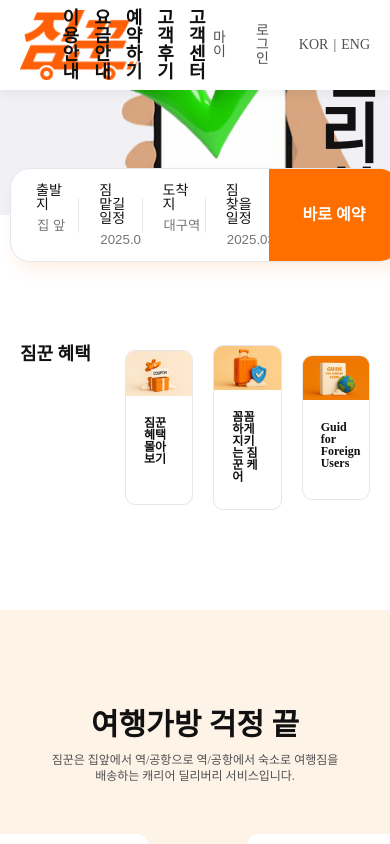
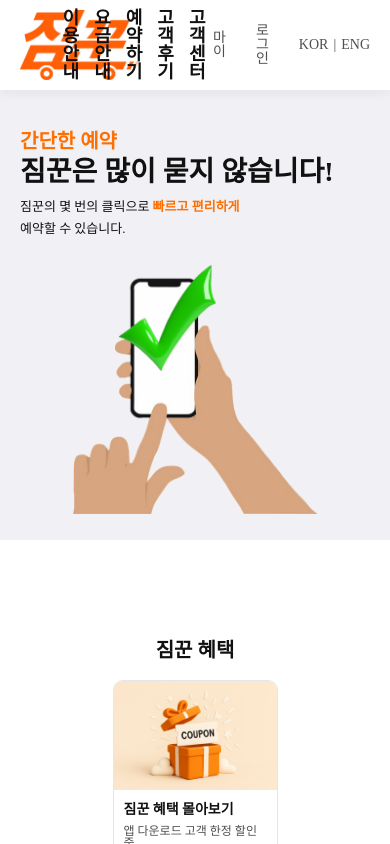
Before and after one commit to HongEungyung/jimggun, a Vue app: page / in a window 390 px wide. Shown: the top 844 px of the page. Built offline with nearby package versions, Linux system fonts and the light colour scheme.

Commit message:
푸터 반응형 하는 중

```diff
--- a/src/views/A1_home.vue
+++ b/src/views/A1_home.vue
@@ -29,7 +29,7 @@ const mainBannerData = ref([
     title4Span: "",
     title4: "예약할 수 있습니다.",
     image: "/public/images/hong/slideImg2.png",
-    imageWidth: "500px",
+    imageWidth: "400px",
   },
   {
     id: 3,
@@ -53,6 +53,7 @@ const mainBannerData = ref([
     title4Span: "안전하게 보관",
     title4: " 해드립니다.",
     image: "/public/images/hong/slideImg4.png",
+    image1: "/public/images/hong/slideImg4-1.png",
     imageWidth: "280px",
   },
 ]);
@@ -79,7 +80,7 @@ const mainBannerData = ref([
             </h4>
           </div>
           <div class="mainbannerImage">
-            <img :src="slide.image" :alt="'슬라이드이미지' + slide.id" :style="{ width: slide.imageWidth }" />
+            <img :src="slide.image" :alt="'슬라이드이미지' + slide.id" :style="{ width: slide.imageWidth }" :class="[slide.id === 3 ? 'mobile-img-3' : '', slide.id === 4 ? 'mobile-img-4' : '']" />
           </div>
         </SwiperSlide>
       </Swiper>
@@ -294,20 +295,6 @@ const mainBannerData = ref([
 }
 .main-wrap {
   width: 100%;
-  /* 슬라이드 */
-  // .visual {
-  //   width: 100%;
-  //   position: relative;
-  // }
-  // .slide {
-  //   width: 100%;
-  //   height: 32vw;
-  //   background-size: cover;
-  //   background-position: center;
-  //   img {
-  //     width: 400px;
-  //   }
-  // }
 
   // 메인베너
   .visual {
@@ -318,27 +305,82 @@ const mainBannerData = ref([
       .slide {
         width: 100%;
         height: 32vw;
+        min-height: 450px;
         display: flex;
         justify-content: center;
         align-items: center;
         gap: 100px;
         background-color: $bg-light;
+        @media screen and (max-width: 1192px) {
+          gap: 50px !important;
+        }
+        @media screen and (max-width: 768px) {
+          height: auto !important;
+          padding: 40px 20px 0 20px !important;
+          flex-direction: column !important;
+          gap: 1px !important;
+        }
+
         .mainbannerText {
-          display: flex;
-          flex-direction: column;
+          display: flex !important;
+          flex-direction: column !important;
           gap: 8px;
+          @media screen and (max-width: 768px) {
+            text-align: left !important;
+            gap: 4px !important;
+            width: 100% !important;
+            align-items: flex-start !important;
+            max-width: 500px !important;
+          }
+
           h1 {
             font-size: 35px;
             font-weight: 600;
             color: $primary-color;
+            @media screen and (max-width: 1192px) {
+              font-size: $title-font-M !important;
+            }
+            @media screen and (max-width: 968px) {
+              font-size: $title-font-XS !important;
+            }
+            @media screen and (max-width: 768px) {
+              font-size: 22px !important;
+            }
+            @media screen and (max-width: 390px) {
+              font-size: 20px !important;
+            }
           }
           h2 {
             font-size: 65px;
             font-weight: 800;
             margin-bottom: 12px;
+            @media screen and (max-width: 1192px) {
+              font-size: 50px !important;
+            }
+            @media screen and (max-width: 968px) {
+              font-size: 36px !important;
+            }
+            @media screen and (max-width: 768px) {
+              margin-bottom: 6px !important;
+              line-height: 1.2 !important;
+            }
+            @media screen and (max-width: 390px) {
+              font-size: 28px !important;
+            }
           }
           h3 {
             font-size: $title-font-S;
+            @media screen and (max-width: 1192px) {
+              font-size: $text-font-M !important;
+            }
+            @media screen and (max-width: 768px) {
+              font-size: 15px !important;
+              line-height: 1.4 !important;
+            }
+            @media screen and (max-width: 390px) {
+              font-size: 13px !important;
+            }
+
             span {
               color: $primary-color;
               font-weight: 700;
@@ -346,6 +388,17 @@ const mainBannerData = ref([
           }
           h4 {
             font-size: $title-font-S;
+            @media screen and (max-width: 1192px) {
+              font-size: $text-font-M !important;
+            }
+            @media screen and (max-width: 768px) {
+              font-size: 15px !important;
+              line-height: 1.4 !important;
+            }
+            @media screen and (max-width: 390px) {
+              font-size: 13px !important;
+            }
+
             span {
               color: $primary-color;
               font-weight: 700;
@@ -353,24 +406,49 @@ const mainBannerData = ref([
           }
         }
         .mainbannerImage {
-          // width: 400px;
+          display: flex;
+          justify-content: center;
+          align-items: center;
+          @media screen and (max-width: 768px) {
+            width: 100% !important;
+            height: auto !important;
+            height: 100% !important;
+            .mobile-img-3 {
+              height: 80% !important;
+            }
+            .mobile-img-4 {
+              width: 80% !important; // 또는 원하는 비율
+              max-width: 300px !important;
+            }
+          }
+          @media screen and (max-width: 480px) {
+            height: 300px !important;
+          }
+
           img {
-            // width: 100%;
+            height: auto;
+            object-fit: contain;
+            @media screen and (max-width: 768px) {
+              width: 80% !important;
+              max-width: 480px !important;
+            }
+            @media screen and (max-width: 390px) {
+              height: 250px !important;
+              object-fit: contain !important;
+            }
           }
         }
-      }
-      .slide1 {
       }
     }
     // 바로 예약하기
     .reservationMini {
       width: 100%;
-      max-width: 900px;
+      max-width: 1000px;
       margin: 0 10px;
-      padding-left: 5px;
+      padding-left: 15px;
       background-color: $white;
       border: 1px solid $bg-primary;
-      border-radius: 20px;
+      border-radius: 50px;
       overflow: hidden;
       box-shadow: $reservation-boxShadow;
       display: flex;
@@ -381,8 +459,9 @@ const mainBannerData = ref([
       z-index: 10;
       form {
         width: 100%;
-        max-width: 770px;
+        // max-width: 850px;
         display: flex;
+        padding: 5px;
       }
       .mini-text1 {
         position: relative;
@@ -425,7 +504,7 @@ const mainBannerData = ref([
           width: 85%;
           border: none;
           outline: none;
-          padding: 4px 6px;
+          padding: 6px;
           margin-left: 15px;
           margin-right: 15px;
           border-radius: 6px;
@@ -442,13 +521,12 @@ const mainBannerData = ref([
         display: flex;
         justify-content: center;
         align-items: center;
-        width: 100%;
-        max-width: 130px;
+        width: 16%;
         cursor: pointer;
-        // min-width: 70px;
-        // border-top-right-radius: 20px;
-        // border-bottom-right-radius: 20px;
+        // border-radius: 50px;
+        // margin: 10px;
         p {
+          font-size: $text-font-L;
           color: $white;
           font-weight: 700;
         }
@@ -462,7 +540,7 @@ const mainBannerData = ref([
   .a1-part1 {
     display: flex;
     justify-content: space-between;
-    margin-top: 130px;
+    padding: 100px 0;
     /* 타이틀 */
     .a1-part1-title {
       width: 25%;
@@ -489,6 +567,7 @@ const mainBannerData = ref([
         display: flex;
         flex-direction: column;
         width: calc(100% / 3);
+        min-width: 180px;
         max-width: 300px;
         overflow: hidden;
         border: 1px solid $input-select;
@@ -502,7 +581,7 @@ const mainBannerData = ref([
           }
         }
         .box-text {
-          padding: 18px;
+          padding: 18px 18px 22px 18px;
           h3 {
             font-size: $text-font-XL;
             font-weight: bold;
@@ -523,7 +602,6 @@ const mainBannerData = ref([
   .a1-part2 {
     background-color: $sub-color;
     padding: 100px 0;
-    margin-top: 100px;
     display: flex;
     flex-direction: column;
     gap: 50px;
@@ -845,7 +923,7 @@ const mainBannerData = ref([
     font-size: $text-font-XS !important;
   }
 }
-@media screen and (max-width: 1108px) {
+@media screen and (max-width: 1068px) {
   .box1-text p {
     margin-bottom: 12px !important;
   }
@@ -861,18 +939,6 @@ const mainBannerData = ref([
     font-size: $text-font-XS !important;
   }
 }
-// 파트 3
-// @media screen and (max-width: 960px) {
-//   .part3-box1 {
-//     display: flex;
-//     flex-direction: column;
-//     justify-content: center;
-//     align-items: center;
-//   }
-//   .phoneImg img {
-//     display: none !important;
-//   }
-// }
 @media screen and (max-width: 937px) {
   .playstoreKOR {
     display: none !important;
@@ -883,52 +949,38 @@ const mainBannerData = ref([
     display: block !important;
   }
 }
-@media screen and (max-width: 899px) {
-  .box1-text h3 {
-    margin-bottom: 21px !important;
-  }
-  .box2-text h3 {
-    margin-bottom: 21px !important;
-  }
-}
 @media screen and (max-width: 881px) {
   .box2-text h3 {
     margin-bottom: 8px !important;
   }
 }
 @media screen and (max-width: 871px) {
-  .box1-text h3 {
-    margin-bottom: 21px !important;
-  }
   .box2-text h3 {
     margin-bottom: 8px !important;
   }
   .box3-text h3 {
-    margin-bottom: 12px !important;
+    margin-bottom: 8px !important;
   }
-  .a1-part3{
+  .a1-part3 {
     display: flex !important;
     flex-direction: column !important;
   }
-  .part3-box1{
+  .part3-box1 {
     width: 100% !important;
   }
-  .part3-box2{
+  .part3-box2 {
     width: 100% !important;
   }
 }
 @media screen and (max-width: 867px) {
-  .box1-text h3 {
-    margin-bottom: 21px !important;
+  .box2-text h3 {
+    margin-bottom: 8px !important;
   }
   .box1-text p {
-    margin-bottom: 0 !important;
+    margin-bottom: 20 !important;
   }
 }
-@media screen and (max-width: 857px) {
-  .box1-text h3 {
-    margin-bottom: 21px !important;
-  }
+@media screen and (max-width: 859px) {
   .a1-part1-title h3 {
     font-size: 24px !important;
   }
@@ -936,24 +988,100 @@ const mainBannerData = ref([
     font-size: 14px !important;
     line-height: 18px !important;
   }
+  .a1-part1-boxes .box1-text h3 {
+    margin-bottom: 21px !important;
+  }
+  .box2-text h3 {
+    margin-bottom: 21px !important;
+  }
+}
+@media screen and (max-width: 841px) {
+  .box2-text h3 {
+    margin-bottom: 8px !important;
+  }
 }
 @media screen and (max-width: 768px) {
-  .box-text h3 {
-    font-size: 12px !important;
+  // 파트1 영역
+  .a1-part1 {
+    display: flex !important;
+    flex-direction: column !important;
+    justify-content: center !important;
+    align-items: center !important;
+    gap: 15px;
+    margin: 0 !important;
+    padding: 100px 20px !important;
   }
-  .box-text p {
+  .a1-part1-title h3 {
+    text-align: center !important;
+  }
+  .a1-part1-title p {
+    text-align: center !important;
+  }
+  .a1-part1-boxes {
+    width: 100% !important;
+  }
+  // 예약미니 바
+  .reservationMini {
     display: none !important;
+  }
+  .a1-part1-boxes .box1-text h3 {
+    margin-bottom: 8px !important;
+  }
+}
+@media screen and (max-width: 644px) {
+  .a1-part1-boxes .box1-text h3 {
+    margin-bottom: 21px !important;
+  }
+  .box2-text h3 {
+    margin-bottom: 21px !important;
+  }
+}
+@media screen and (max-width: 634px) {
+  .a1-part1-boxes .box1-text h3 {
+    margin-bottom: 8px !important;
+  }
+  .box2-text h3 {
+    margin-bottom: 8px !important;
+  }
+  .a1-part1-boxes {
+    display: flex !important;
+    flex-direction: column !important;
+    gap: 8px !important;
+  }
+  .a1-part1-title h3 {
+    margin-bottom: 5px !important;
+  }
+  .a1-part1-title p {
+    display: none !important;
+  }
+  .part1-box {
+    min-width: 165px !important;
+  }
+  .box-text {
+    padding: 10px !important;
   }
 }
 @media screen and (max-width: 550px) {
   .a1-part1-title h3 {
-    font-size: 18px !important;
+    font-size: 20px !important;
   }
   .a1-part1-title p {
     display: none !important;
   }
-}
-@media screen and (max-width: 510px) {
-
+  // 파트 3 영역
+  .part3-box1 {
+    display: flex !important;
+    flex-direction: column !important;
+    justify-content: center !important;
+    align-items: center !important;
+    width: 100% !important;
+    gap: 0 !important;
+  }
+  .phoneImg img {
+    display: none !important;
+  }
+  .part3-box2 {
+    width: 100%;
+  }
 }
 </style>
--- a/src/views/A8_mypage.vue
+++ b/src/views/A8_mypage.vue
@@ -247,6 +247,7 @@
         //   padding: 3px 9px;
         // }
         h4 {
+          font-size: $text-font-S;
           margin-left: auto;
           text-decoration: underline;
           color: $font-light-gray;
@@ -562,4 +563,9 @@
     height: 302px;
   }
 }
+@media screen and (max-width: 413px) {
+  .intro-current {
+    grid-template-columns: repeat(1, minmax(0, 1fr)) !important;
+  }
+}
 </style>
```
Also changed, not shown: src/components/Footer.vue (+26 -1 lines), public/images/hong/slideImg2.png, public/images/hong/slideImg4-1.png (added).
